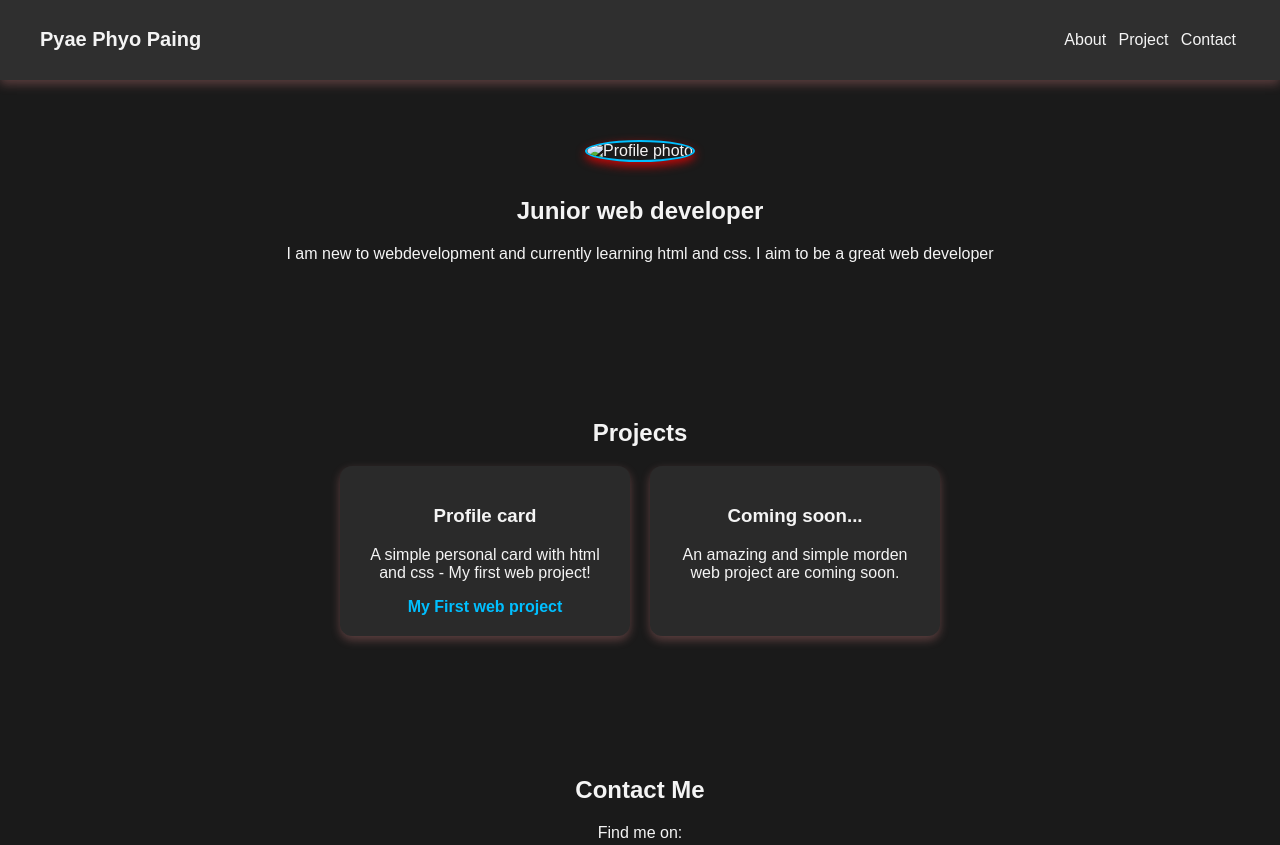
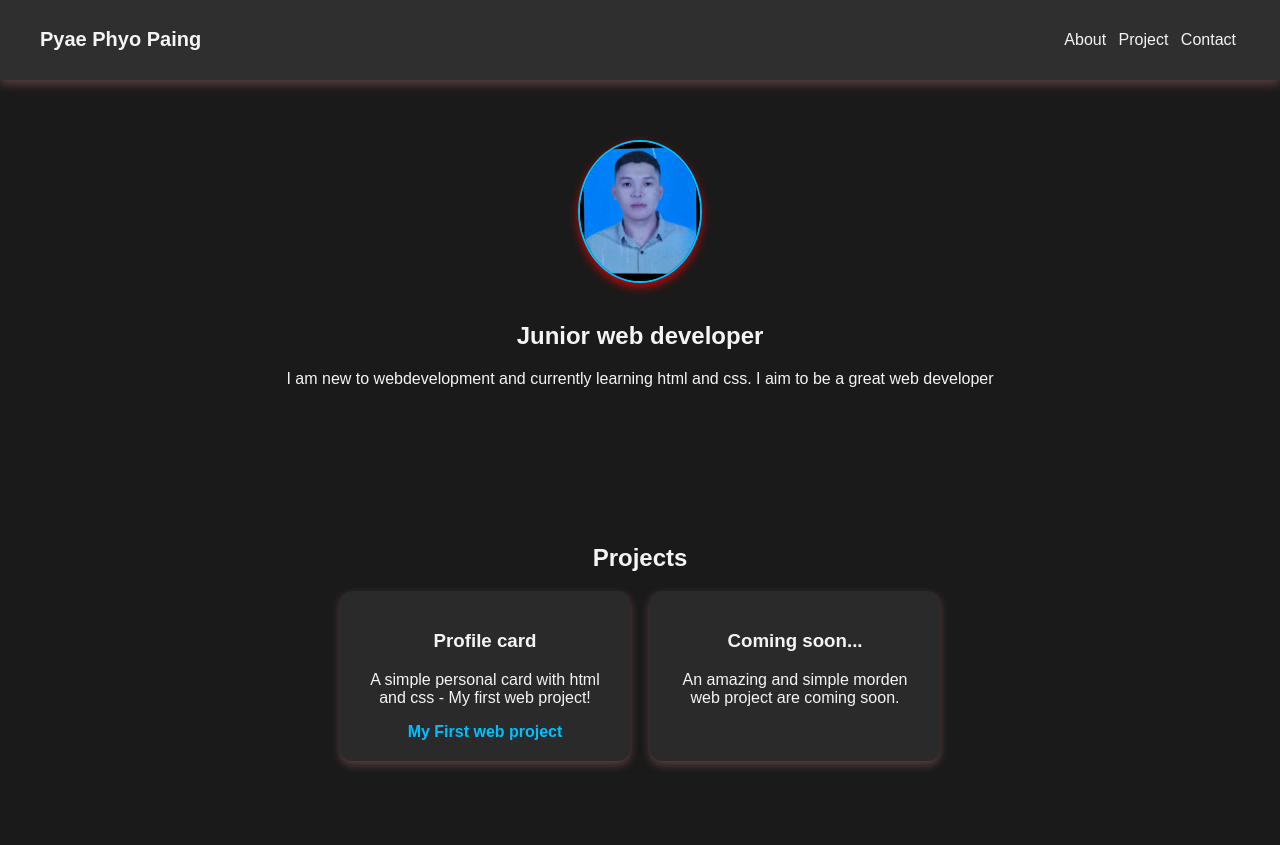
Before and after one commit to Pyae-kang/My-first__project, a plain HTML site: page index.html in a window 1280 px wide. Shown: the top 845 px of the page. Drawn offline with Linux system fonts and the light colour scheme.

Commit message:
Update index.html

```diff
--- a/index.html
+++ b/index.html
@@ -17,7 +17,7 @@
     </header>
 
     <section id="about" class="section">
-        <img src="/img/viber_image_2025-05-15_13-06-02-321.jpg" alt="Profile photo" class="profile-img">
+        <img src="viber_image_2025-05-15_13-06-02-321.jpg" alt="Profile photo" class="profile-img">
         <h2>Junior web developer</h2>
         <p>I am new to webdevelopment and currently learning html and css. I aim to be a great web developer</p>
 
```
